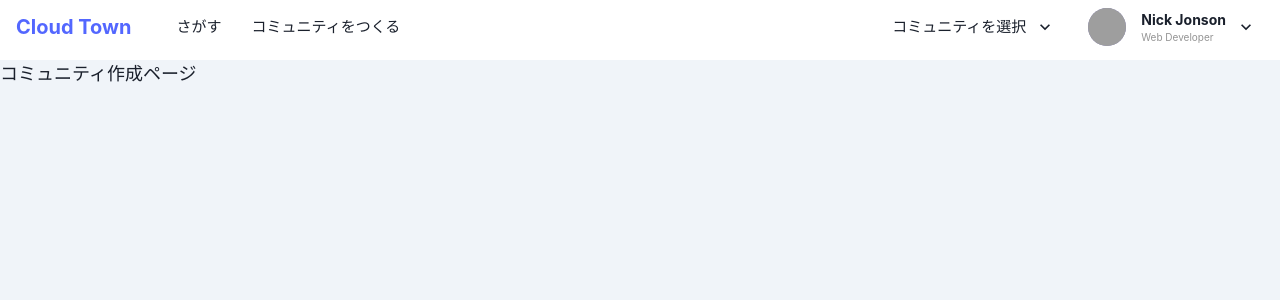
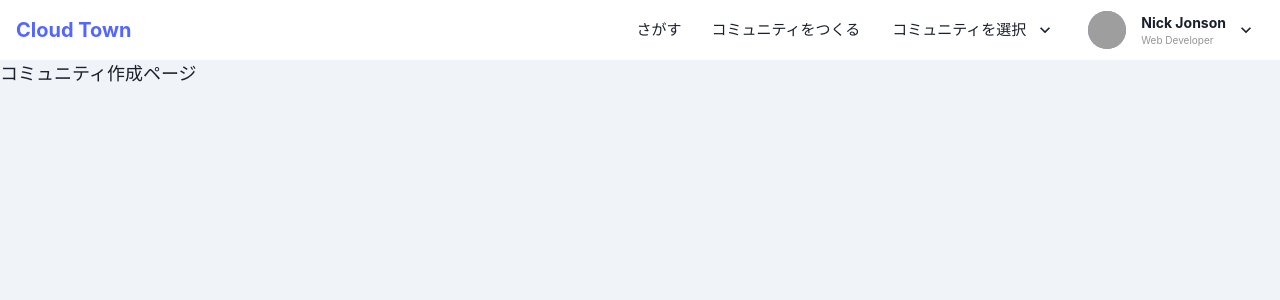
Before and after one commit to show-coco/cloud-town, a Next.js app in the folder client/: page /community/new in a window 1280 px wide. Shown: the top 300 px of the page. Built offline with nearby package versions, Linux system fonts and the light colour scheme; grey boxes are pictures that could not be loaded.

Commit message:
feat(client): ヘッダーのスマホ対応

```diff
--- /dev/null
+++ b/client/src/components/molecules/navigation/index.tsx
@@ -0,0 +1,79 @@
+/*
+ * Import
+ */
+import React from "react";
+import Link from "next/link";
+import { Box, Spacer } from "@chakra-ui/layout";
+import { UserMenu } from "client/src/components/atoms/user-menu";
+import { Select } from "client/src/components/atoms/select";
+import { TypeUserMenu } from "client/src/utils/types";
+import styles from "./style.module.scss";
+
+/*
+ * Types
+ */
+export type Props = {
+  userMenu: TypeUserMenu;
+  selectValue: string;
+  handleSelectChange: React.ChangeEventHandler<HTMLSelectElement>;
+  isDisplayPc: boolean;
+};
+
+/*
+ * DOM
+ */
+const Component: React.VFC<Props> = (props) => (
+  <Box
+    display={{ base: "block", lg: "flex" }}
+    alignItems={{ base: "normal", md: "center" }}
+  >
+    <Box>
+      <ul
+        className={
+          props.isDisplayPc ? styles.navigation_menu : styles.navigation_modal
+        }
+      >
+        <li>
+          <Link href="/">
+            <a className={styles.card}>さがす</a>
+          </Link>
+        </li>
+        <li>
+          <Link href="/">
+            <a className={styles.card}>コミュニティをつくる</a>
+          </Link>
+        </li>
+      </ul>
+    </Box>
+
+    <Spacer />
+
+    <Box
+      display={{ base: "block", lg: "flex" }}
+      alignItems={{ base: "normal", md: "center" }}
+    >
+      <Select
+        value={props.selectValue}
+        onChange={props.handleSelectChange}
+        placeholder="コミュニティを選択"
+        py={{ base: "15px", lg: "0" }}
+        backgroundColor={{ base: "#F3F3F3", lg: "transparent" }}
+      >
+        <option value="コミュニティ 1">コミュニティ 1</option>
+        <option value="コミュニティ 2">コミュニティ 2</option>
+        <option value="コミュニティ 3">コミュニティ 3</option>
+      </Select>
+
+      <Box ml={{ base: "0", lg: "15px" }}>
+        <UserMenu
+          items={props.userMenu.items}
+          image={props.userMenu.image}
+          name={props.userMenu.name}
+          job={props.userMenu.job}
+        />
+      </Box>
+    </Box>
+  </Box>
+);
+
+export const Navigation = Component;
--- /dev/null
+++ b/client/src/components/molecules/navigation/style.module.scss
@@ -0,0 +1,26 @@
+.navigation {
+  &_menu {
+    list-style: none;
+    display: flex;
+    align-items: center;
+    margin: 0 0 0 30px;
+
+    li {
+      font-size: 15px;
+      padding: 0 15px;
+    }
+  }
+
+  &_modal {
+    list-style: none;
+
+    li {
+      a {
+        display: block;
+        font-size: 15px;
+        padding: 15px 0;
+        border-bottom: 1px solid #f3f3f3;
+      }
+    }
+  }
+}
--- a/client/src/components/organisms/header/index.tsx
+++ b/client/src/components/organisms/header/index.tsx
@@ -2,13 +2,21 @@
  * Import
  */
 import React from "react";
-import Link from "next/link";
 import { Box, Flex, Spacer, Heading } from "@chakra-ui/layout";
-import { Container as ChakraContainer } from "@chakra-ui/react";
-import { Select } from "client/src/components/atoms/select";
-import { UserMenu } from "client/src/components/atoms/user-menu";
+import {
+  Container as ChakraContainer,
+  Modal,
+  ModalOverlay,
+  ModalContent,
+  ModalBody,
+  ModalCloseButton,
+  useMediaQuery,
+} from "@chakra-ui/react";
+import { Navigation } from "client/src/components/molecules/navigation";
+import { useDisclosure } from "@chakra-ui/hooks";
+import { HamburgerIcon } from "@chakra-ui/icons";
 import { TypeUserMenu } from "client/src/utils/types";
-import styles from "./style.module.scss";
+import theme from "client/src/config/theme";
 
 /*
  * Types
@@ -17,58 +25,64 @@ export type Props = {
   userMenu: TypeUserMenu;
   selectValue: string;
   handleSelectChange: React.ChangeEventHandler<HTMLSelectElement>;
+  isDisplayPc: boolean;
+  isOpen: boolean;
+  onOpen: () => void;
+  onClose: () => void;
 };
 
 /*
  * DOM
  */
 const Component: React.VFC<Props> = (props) => (
-  <Box bgColor="white" height="60px">
+  <Box bgColor="white">
     <ChakraContainer maxW="container.xl">
-      <Flex align="center">
+      <Flex align="center" height={{ base: "40px", lg: "60px" }}>
         <Box>
           <Heading size="md" color="blue.400">
             Cloud Town
           </Heading>
         </Box>
 
-        <Box>
-          <ul className={styles.header_menu}>
-            <li>
-              <Link href="/" passHref>
-                <a className={styles.card}>さがす</a>
-              </Link>
-            </li>
-            <li>
-              <Link href="/" passHref>
-                <a className={styles.card}>コミュニティをつくる</a>
-              </Link>
-            </li>
-          </ul>
-        </Box>
-
         <Spacer />
 
-        <Flex align="center">
-          <Select
-            value={props.selectValue}
-            onChange={props.handleSelectChange}
-            placeholder="コミュニティを選択"
-          >
-            <option value="コミュニティ 1">コミュニティ 1</option>
-            <option value="コミュニティ 2">コミュニティ 2</option>
-            <option value="コミュニティ 3">コミュニティ 3</option>
-          </Select>
-
-          <Box ml="15px">
-            <UserMenu
-              items={props.userMenu.items}
-              image={props.userMenu.image}
-              name={props.userMenu.name}
-              job={props.userMenu.job}
+        {/* スマホの場合のみハンバーガーメニューを表示 */}
+        {props.isDisplayPc ? (
+          <Navigation
+            userMenu={props.userMenu}
+            selectValue={props.selectValue}
+            handleSelectChange={props.handleSelectChange}
+            isDisplayPc={props.isDisplayPc}
+          />
+        ) : (
+          <>
+            <HamburgerIcon
+              onClick={props.onOpen}
+              cursor="pointer"
+              aria-label="header menu"
+              w="20px"
+              h="20px"
+              ml="10px"
             />
-          </Box>
-        </Flex>
+            <Modal isOpen={props.isOpen} onClose={props.onClose}>
+              <ModalOverlay backgroundColor="transparent" />
+              <ModalContent
+                m="15px"
+                boxShadow="3px 3px 12px rgb(50 58 69 / 40%);"
+              >
+                <ModalCloseButton />
+                <ModalBody>
+                  <Navigation
+                    userMenu={props.userMenu}
+                    selectValue={props.selectValue}
+                    handleSelectChange={props.handleSelectChange}
+                    isDisplayPc={props.isDisplayPc}
+                  />
+                </ModalBody>
+              </ModalContent>
+            </Modal>
+          </>
+        )}
       </Flex>
     </ChakraContainer>
   </Box>
@@ -90,11 +104,18 @@ const Container: React.VFC = () => {
     setSelectValue(event.target.value);
   };
 
+  const [isDisplayPc] = useMediaQuery(`(min-width: ${theme.breakpoints.lg})`);
+  const { isOpen, onOpen, onClose } = useDisclosure();
+
   return (
     <Component
       userMenu={userMenu}
       selectValue={selectValue}
       handleSelectChange={handleSelectChange}
+      isDisplayPc={isDisplayPc}
+      isOpen={isOpen}
+      onOpen={onOpen}
+      onClose={onClose}
     />
   );
 };
--- a/client/src/components/organisms/header/style.module.scss
+++ /dev/null
@@ -1,13 +0,0 @@
-.header {
-  &_menu {
-    list-style: none;
-    display: flex;
-    align-items: center;
-    margin: 0 0 0 30px;
-
-    li {
-      font-size: 15px;
-      padding: 0 15px;
-    }
-  }
-}
--- a/client/src/config/theme.ts
+++ b/client/src/config/theme.ts
@@ -1,4 +1,5 @@
 import { extendTheme, ThemeConfig } from "@chakra-ui/react";
+import { createBreakpoints } from "@chakra-ui/theme-tools";
 import { CustomButton } from "./custom-style/button";
 
 const config: ThemeConfig = {
@@ -6,8 +7,16 @@ const config: ThemeConfig = {
   useSystemColorMode: false,
 };
 
+export const breakpoints = createBreakpoints({
+  sm: "320px",
+  md: "768px",
+  lg: "960px",
+  xl: "1200px",
+});
+
 const theme = extendTheme({
   config,
+  breakpoints,
   colors: {
     blue: {
       50: "#F0F4F9",
```
Also changed, not shown: 2 other files (tests, documents, lock files or other folders).
